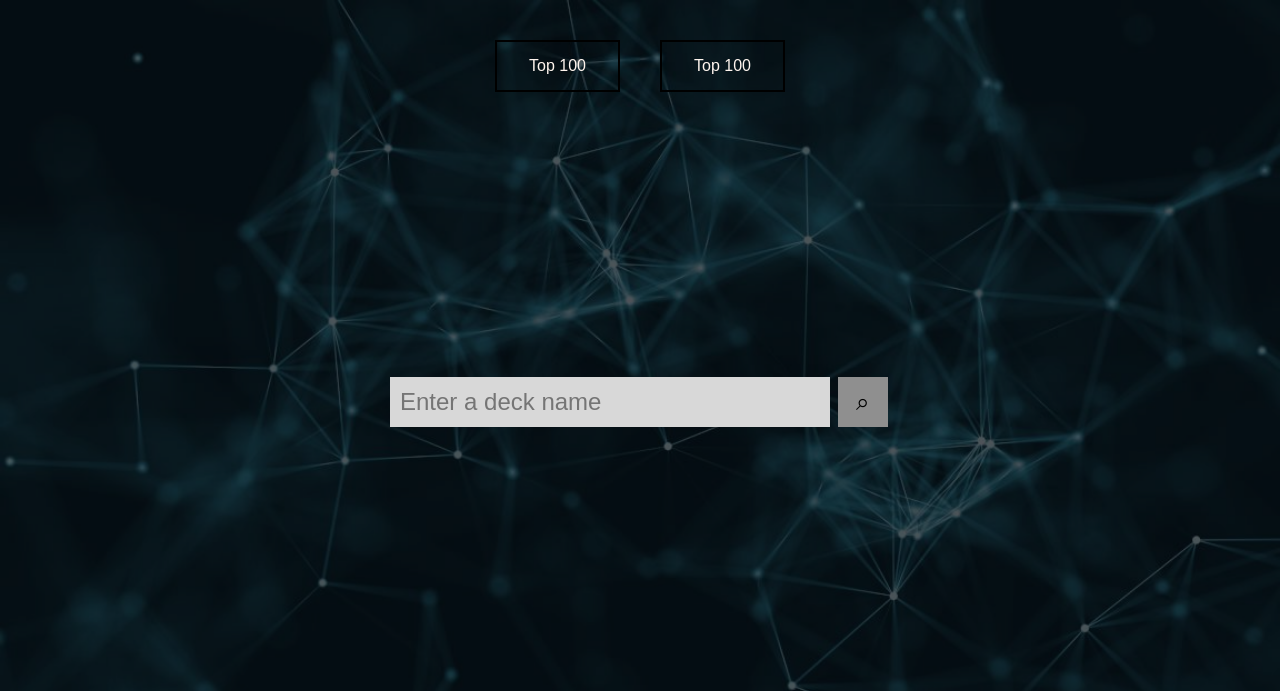
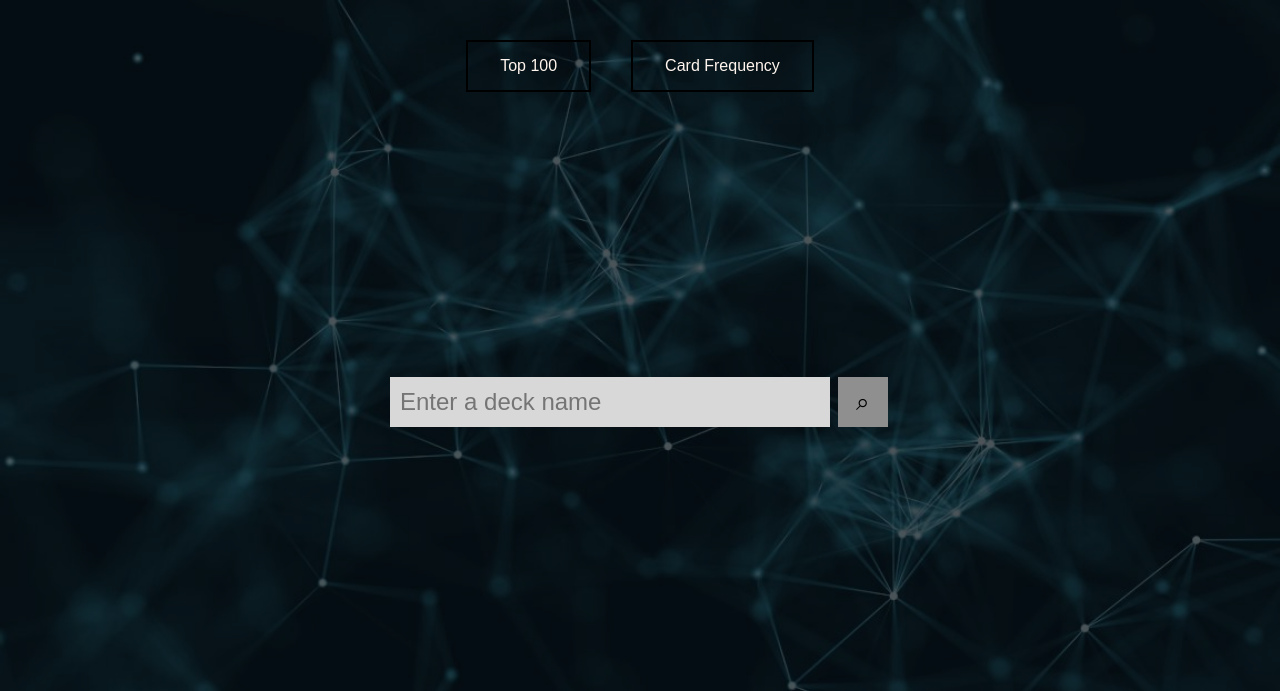
Before and after one commit to guam68/capstone, a Django app: page / in a window 1280 px wide. Shown: the top 691 px of the page. Run offline with Django 3.2, Linux system fonts and the light colour scheme; some libraries are stand-ins or nearby versions.

Commit message:
card freq checkpoint

```diff
--- a/kfproject/kf_main/static/kf_main/style.css
+++ b/kfproject/kf_main/static/kf_main/style.css
@@ -95,8 +95,8 @@ body {
 }
 
 .deck_wrapper {
+  display: flex;
   opacity: 0;
-  display: flex;
   flex-direction: column;
   justify-content: center;
   align-content: center;
@@ -154,3 +154,29 @@ html {
   right: 20px;
   top: 8px;
 }
+
+.house_wrapper {
+  display:flex;
+  opacity: 0;
+  flex-direction: column;
+  align-items: center;
+  transition: opacity .3s ease-in;
+}
+
+.card_house {
+	padding: 8px;
+	width: 30%;
+}
+
+.card {
+  font-size: 14px;
+  width: 98%;
+  color: whitesmoke;
+  background: rgba(71, 69, 75, 0.897);
+  padding: 6px 1%;
+  margin-bottom: 2px;
+}
+
+.house_logo {
+  width:90px;
+}
--- a/kfproject/kf_main/templates/kf_main/deck_detail.html
+++ b/kfproject/kf_main/templates/kf_main/deck_detail.html
@@ -200,7 +200,7 @@
                   houses[i].style.background = "#4f2e91"
                   house_imgs[i].src = "{% static 'kf_main/images/mars.png' %}"
               }
-          }
+           }
 
           let cards = document.querySelectorAll(".rarity")
           cards.forEach(function(card){
--- a/kfproject/kf_main/templates/kf_main/index.html
+++ b/kfproject/kf_main/templates/kf_main/index.html
@@ -13,7 +13,7 @@
   <body>
     <div class="nav">
       <button class="deck_category" id="top100" type="submit">Top 100</button>
-      <button class="deck_category" id="top100" type="submit">Top 100</button>
+      <button class="deck_category" id="card_freq" type="submit">Card Frequency</button>
     </div>
 
     <form id="center_form" onsubmit="return false">
@@ -35,6 +35,7 @@
     </form>
 
     <div class="deck_wrapper"></div>
+    <div class="house_wrapper"></div>
     <div class="pagination"></div>
 
     <script>
@@ -43,6 +44,7 @@
       let form_position = document.querySelector("#center_form");
       let message = document.querySelector("#message");
       let pagination = document.querySelector(".pagination");
+      let house_wrapper = document.querySelector(".house_wrapper");
       let page = 1;
 
       if (document.querySelector("#deck_search").value != "") {
@@ -61,6 +63,8 @@
             //change this to check id
             page = 1;
             search(page);
+          } else if (category.id == "card_freq") {
+            card_freq();
           }
         });
       });
@@ -71,11 +75,12 @@
       }
 
       function top100() {
-        deck_wrapper.style.opacity = "0";
+        clear_decks()
+        // house_wrapper.style.display = "none";
+        // deck_wrapper.style.display = "none"
         axios.get("{% url 'kf_main:get_top100' %}").then(function(response) {
           let top100 = response.data["top_dict"];
           let house_lists = response.data["house_lists"];
-          console.log(top100);
           create_decks(top100, message, house_lists);
         });
       }
@@ -95,6 +100,7 @@
         }
 
         deck_wrapper.style.opacity = "0";
+        // deck_wrapper.style.display = "none";
         axios
           .post(
             "{% url 'kf_main:search' %}",
@@ -109,7 +115,9 @@
             }
           )
           .then(function(response) {
-            clear_decks();
+        clear_decks()
+            // house_wrapper.style.display = "none";
+        // deck_wrapper.style.display = "none"
             let results = response.data;
             window.scrollTo({ top: 0, behavior: "smooth" });
             if (results["deck_dict2"]["0"] == null) {
@@ -121,6 +129,41 @@
           });
       }
 
+      function card_freq() {
+        house_wrapper.style.display = "flex"
+            clear_decks();
+        // house_wrapper.style.display = "none";
+        // deck_wrapper.style.display = "none"
+
+        axios.get("{% url 'kf_main:get_card_freq' %}").then(function(response) {
+          message.innerText = ""
+          // house_wrapper.style.display = "flex";
+          house_wrapper.style.opacity = "1";
+          let houses = response.data;
+
+          Object.keys(houses).forEach(function(card_house) {
+            let house = document.createElement("div");
+            let house_img = document.createElement("img");
+            house_img.className = "house_logo";
+            house.innertext = card_house;
+            house.className = "card_house";
+            house.id = card_house;
+
+            get_house_style(house, house_img);
+            house_wrapper.appendChild(house);
+            house.appendChild(house_img);
+
+            let current_house = document.querySelector("#" + card_house);
+            for (let i = 0; i < houses[card_house].length; i++) {
+              let card = document.createElement("div");
+              card.className = "card";
+              card.innerText = houses[card_house][i];
+              current_house.appendChild(card);
+            }
+          });
+        });
+      }
+
       function paginate(page_range) {
         for (let i = 0; i < page_range.length; i++) {
           let page_link = document.createElement("div");
@@ -129,7 +172,8 @@
             page_link.id = "active";
           }
           page_link.onclick = function() {
-            deck_wrapper.style.opacity = "0";
+            deck_wrapper.style.opacity = "0"
+            // deck_wrapper.style.display = "none";
             clear_pagination();
             page = this.innerText;
             search(page_range[i]);
@@ -140,9 +184,13 @@
       }
 
       function clear_decks() {
-        while (deck_wrapper.firstChild) {
-          deck_wrapper.firstChild.remove();
+        house_wrapper.style.opacity = "0";
+        deck_wrapper.style.opacity = "0";
+
+        while (document.querySelector(".deck")) {
+          document.querySelector(".deck").remove();
         }
+
       }
 
       function clear_pagination() {
@@ -153,6 +201,8 @@
 
       function create_decks(decks, message, house_lists) {
         clear_decks(deck_wrapper);
+        // house_wrapper.style.display = "none";
+        // deck_wrapper.style.display = "none"
 
         for (let i = 0; i < Object.keys(decks).length; i++) {
           let deck = document.createElement("a");
@@ -177,8 +227,35 @@
             house_imgs.appendChild(house_img);
           });
         }
+        // deck_wrapper.style.display = "flex";
         deck_wrapper.style.opacity = "1";
+        house_wrapper.style.display = "none"
         message.innerText = "";
+      }
+
+      function get_house_style(house, house_img) {
+        if (house.id == "Brobnar") {
+          house.style.background = "#f15922";
+          house_img.src = "{% static 'kf_main/images/brobnar.png' %}";
+        } else if (house.id == "Shadows") {
+          house.style.background = "#febc3f";
+          house_img.src = "{% static 'kf_main/images/shadows.png' %}";
+        } else if (house.id == "Untamed") {
+          house.style.background = "#167449";
+          house_img.src = "{% static 'kf_main/images/untamed.png' %}";
+        } else if (house.id == "Logos") {
+          house.style.background = "#c95827";
+          house_img.src = "{% static 'kf_main/images/logos.png' %}";
+        } else if (house.id == "Dis") {
+          house.style.background = "#292a2a";
+          house_img.src = "{% static 'kf_main/images/dis.png' %}";
+        } else if (house.id == "Sanctum") {
+          house.style.background = "#1483bc";
+          house_img.src = "{% static 'kf_main/images/sanctum.png' %}";
+        } else if (house.id == "Mars") {
+          house.style.background = "#4f2e91";
+          house_img.src = "{% static 'kf_main/images/mars.png' %}";
+        }
       }
     </script>
   </body>
--- a/kfproject/kf_main/urls.py
+++ b/kfproject/kf_main/urls.py
@@ -10,5 +10,6 @@ urlpatterns = [
     path('nodes/', views.get_nodes, name='get_nodes'),
     path('tooltip/', views.get_tooltip, name='get_tooltip'),
     path('top100/', views.get_top100, name='get_top100'),
-    path('search/', views.search, name='search')
+    path('search/', views.search, name='search'),
+    path('get_card_freq/', views.get_card_freq, name='get_card_freq')
 ]
--- a/kfproject/kf_main/views.py
+++ b/kfproject/kf_main/views.py
@@ -69,43 +69,8 @@ def search(request):
 
     return JsonResponse(context)
 
-# def deck_list(request):
-#     deck_name = request.GET.get('search')
-#     deck_list = Deck2.objects.filter(name__icontains=deck_name).order_by('name')
-
-#     page = request.GET.get('page')
-#     paginator = Paginator(deck_list, 25)
-
-#     try:
-#         decks = paginator.page(page)
-#     except PageNotAnInteger:
-#         decks = paginator.page(1)
-#     except EmptyPage:
-#         decks = paginator.page(paginator.num_pages)
-
-#     index = decks.number - 1
-#     max_index = len(paginator.page_range)
-#     start_index = index - 3 if index >= 3 else 0
-#     end_index = index + 3 if index <= max_index - 3 else max_index
-#     page_range = list(paginator.page_range)[start_index:end_index]
-
-
-#     house_lists = []
-#     for deck in deck_list:
-#         house_lists.append(deck.house_list)
-
-#     context = {
-#         'house_lists': house_lists,
-#         'decks': decks,
-#         'deck_name': deck_name,
-#         'page_range': page_range,
-#     }
-
-#     return render(request, 'kf_main/deck_list.html', context)
-
 
 def deck_search(request):
-
     search = request.POST['search_string']
     if search:
         deck_list = Deck2.objects.filter(name__icontains=search)
@@ -128,7 +93,6 @@ def get_tooltip(request):
 
 
 def deck_detail(request, deck_id):
-
     data = kf2.get_specific_deck(deck_id)
     deck = Deck2.objects.get(id=deck_id)
     power_list, type_nums, deck_amber = get_stats(data[1])
@@ -140,7 +104,6 @@ def deck_detail(request, deck_id):
     card_objects = []
     for card_id in data[1]:
         card_objects.append(Card.objects.get(id=card_id))
-
 
     context = {
         'deck': deck,
@@ -167,7 +130,6 @@ def deck_detail(request, deck_id):
 
 
 def get_stats(deck_cards):      # list of card ids
-    # _, deck_cards, _ = data
     power_list = {}
     deck_amber = 0
     type_nums = {
@@ -286,13 +248,8 @@ def get_avg_games():
 
 
 def get_nodes(request):
-    # deck_id = request.GET('deck_id')
     data = json.loads(request.body)
     deck_id = data['deck_id']
-    print('initial load')
-    # cur = connection.cursor()
-    # cur.execute('SELECT house FROM deck_house where deck_id = %s', (deck_id,))
-    # houses = cur.fetchall()
     user_deck = Deck2.objects.get(id=deck_id)
     houses = user_deck.house_list
     decks = Deck2.objects.all()
@@ -303,15 +260,6 @@ def get_nodes(request):
             continue
         else:
             house_match_list.append(deck)
-
-    # cur.execute('''
-        #     SELECT deck_id from deck_house
-        #     where house in (%s, %s, %s)
-        #     group by deck_id
-        #     having count(distinct house) = 3
-        #     ;''', [user_deck.house_list[0], user_deck.house_list[1], user_deck.house_list[2]])
-
-        # decks = cur.fetchall()
 
     percent_match = []
 
@@ -417,8 +365,10 @@ def get_top100(request):
     return JsonResponse(context)
 
 
-def get_top_cards():
-    decks = get_top100()
+def get_card_freq(request):
+    import requests
+    decks = json.loads(get_top100(None).content.decode("utf-8"))['top_dict']
+
     houses = {
         'Brobnar':{},
         'Dis':{},
@@ -429,8 +379,9 @@ def get_top_cards():
         'Untamed':{},
     }
 
-    for deck in decks:
-        for card_id in deck.card_list:
+    # print(decks['top_dict']['0'])
+    for i in decks:
+        for card_id in decks[i]['card_list']:
             card = Card.objects.get(id=card_id)
 
             if card.card_title in houses[card.house]:
@@ -438,18 +389,19 @@ def get_top_cards():
             else:
                 houses[card.house][card.card_title] = 1
 
+    sorted_houses = {}
     for house in houses:
         sorted_house = sorted(houses[house].items(), key=lambda kv: kv[1], reverse=True)
-        print(house)
-        print(sorted_house)
+        sorted_houses[house] = [list(tup) for tup in sorted_house]
 
+    print(sorted_houses)
 
-    return houses
+    return JsonResponse(sorted_houses)
 
 
 
 # get_top100("w")
-# get_top_cards()
+# get_card_freq("k")
 # update_dist()
 # kf2.set_main_data(kf2.page, kf2.site)
 # get_nodes('eb5d4c4a-5957-4276-ab9a-0d1b19f42e81')
```
